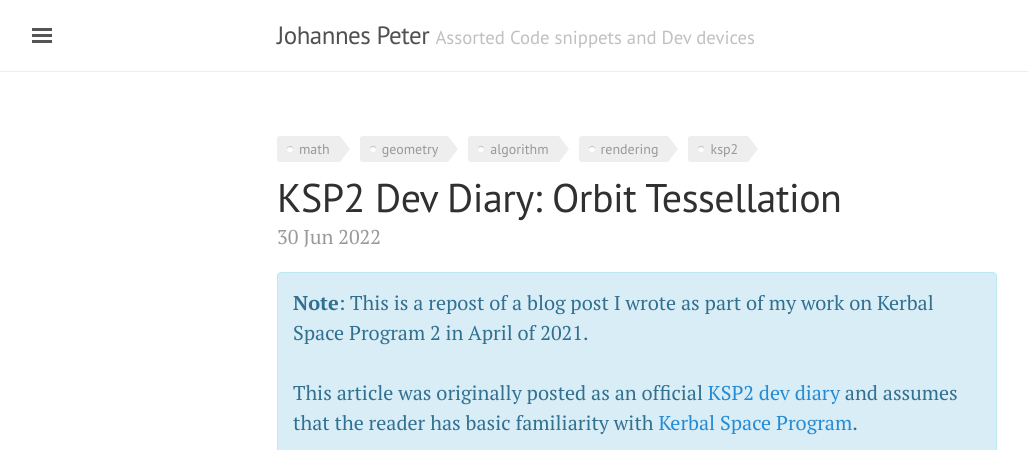
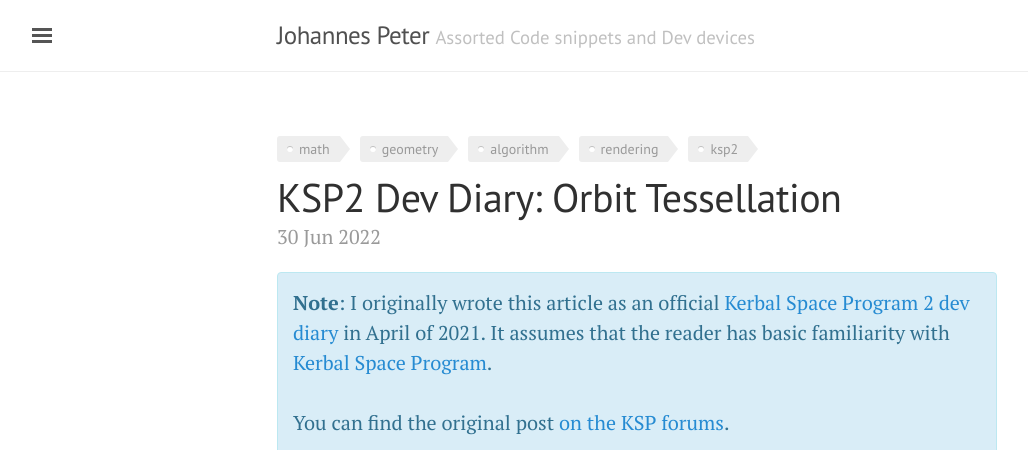
Before and after one commit to JohannesMP/com.johannesmp.blog, a Jekyll site: the page built from _posts/2022-06-30-KSP2-Dev-Diary_Orbit-Tessellation.md, in a window 1280 px wide and 900 px high, cut to the strip 0-450 px from the top of the window. Shown: the whole strip, without its empty margins (3-1031 px from the left). Built offline with Jekyll 4.4.1, drawn with Linux system fonts in a browser that asks for light colours; nearby versions of some CDN libraries; comment, search, counter and statistics services are not loaded.

Commit message:
Update 2022-06-30-KSP2-Dev-Diary_Orbit-Tessellation.md

```diff
--- a/_posts/2022-06-30-KSP2-Dev-Diary_Orbit-Tessellation.md
+++ b/_posts/2022-06-30-KSP2-Dev-Diary_Orbit-Tessellation.md
@@ -12,9 +12,7 @@
 note_class: alert alert-info
 note_prefix: Note
 note_body: >-
-  This is a repost of a blog post I wrote as part of my work on Kerbal Space Program 2 in April of 2021.
-  <br /><br />
-  This article was originally posted as an official [KSP2 dev diary](https://www.kerbalspaceprogram.com/dev-diaries) and assumes that the reader has basic familiarity with [Kerbal Space Program](https://www.kerbalspaceprogram.com/games-kerbal-space-program).
+  I originally wrote this article as an official [Kerbal Space Program 2 dev diary](https://www.kerbalspaceprogram.com/dev-diaries) in April of 2021. It assumes that the reader has basic familiarity with [Kerbal Space Program](https://www.kerbalspaceprogram.com/games-kerbal-space-program).
   <br /><br />
   You can find the original post [on the KSP forums](https://forum.kerbalspaceprogram.com/index.php?/topic/201736-developer-insights-9-%E2%80%93-orbit-tessellation/).
 ---
```
